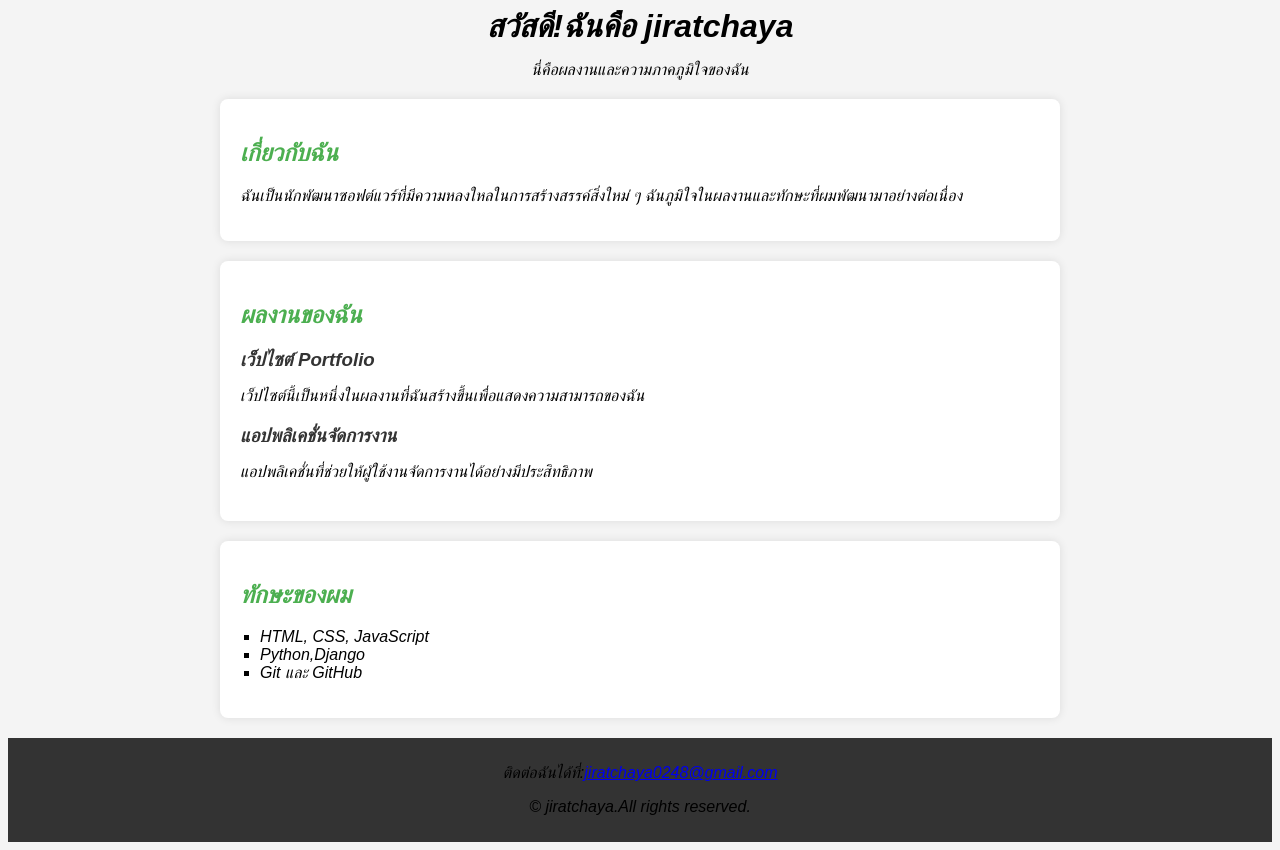
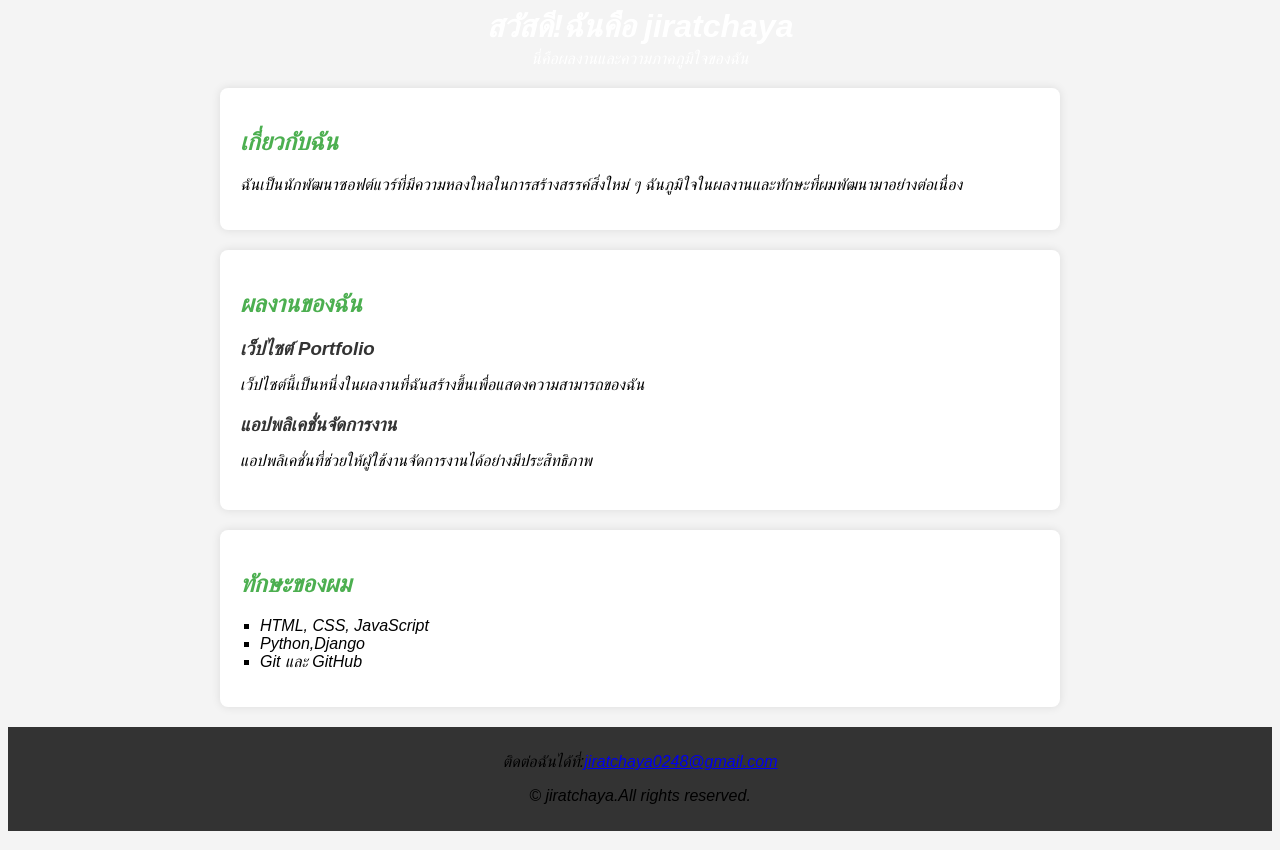
Before and after one commit to jiratchaya0248-hub/jiratchaya0248-hub.github.io, a plain HTML site: page index.html in a window 1280 px wide. Drawn offline with Linux system fonts and the light colour scheme.

Commit message:
Update style.css

```diff
--- a/style.css
+++ b/style.css
@@ -8,7 +8,7 @@ line-height:1.6;/
 }
 header {
 backgroung:#4CAF50;
-  color:twhile;
+  color:white;
   padding:20px0;
   text-align:center;
 }
@@ -16,7 +16,7 @@ header h1{
   margin:0;
 }
 header p{
-  margin:Spx 0 0;
+  margin:5px 0 0;
 }
 section{
   padding:20px;
```
